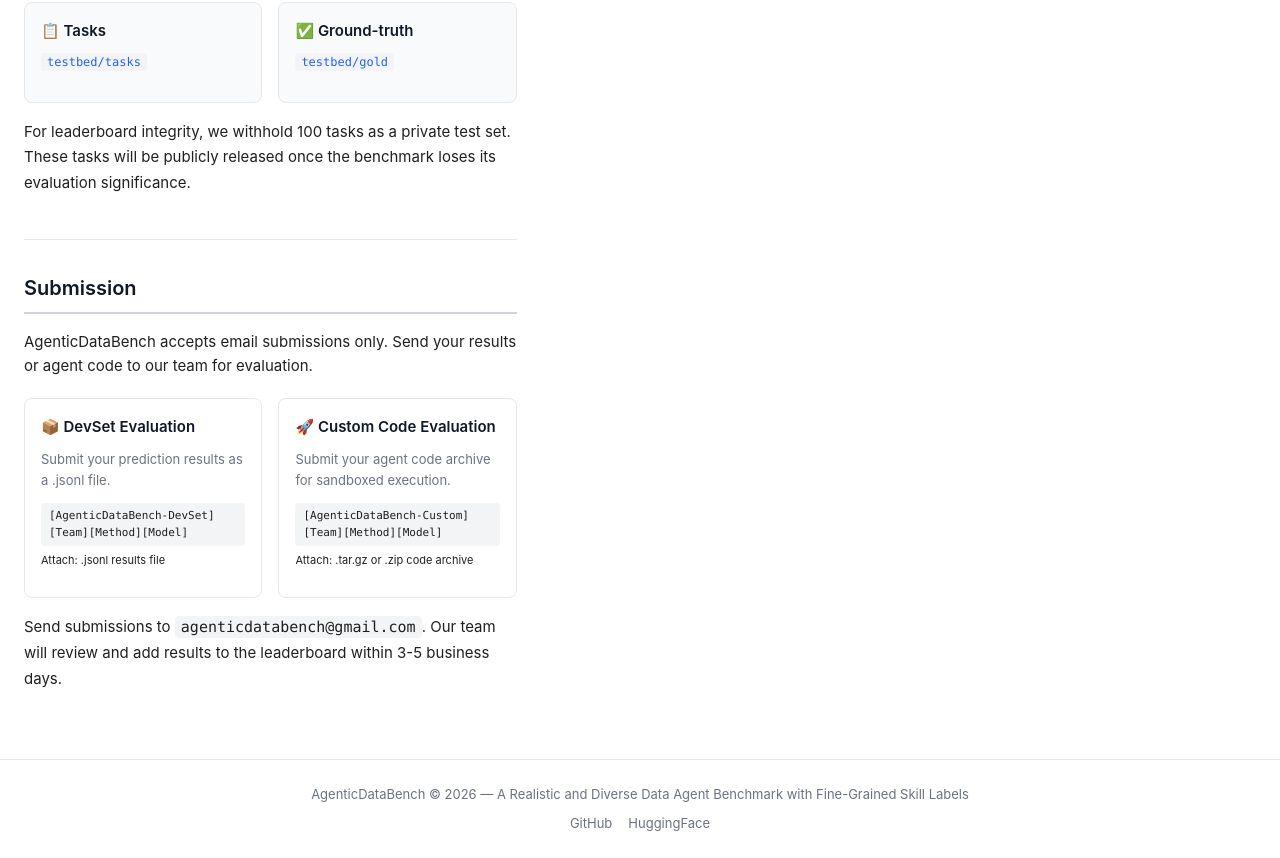
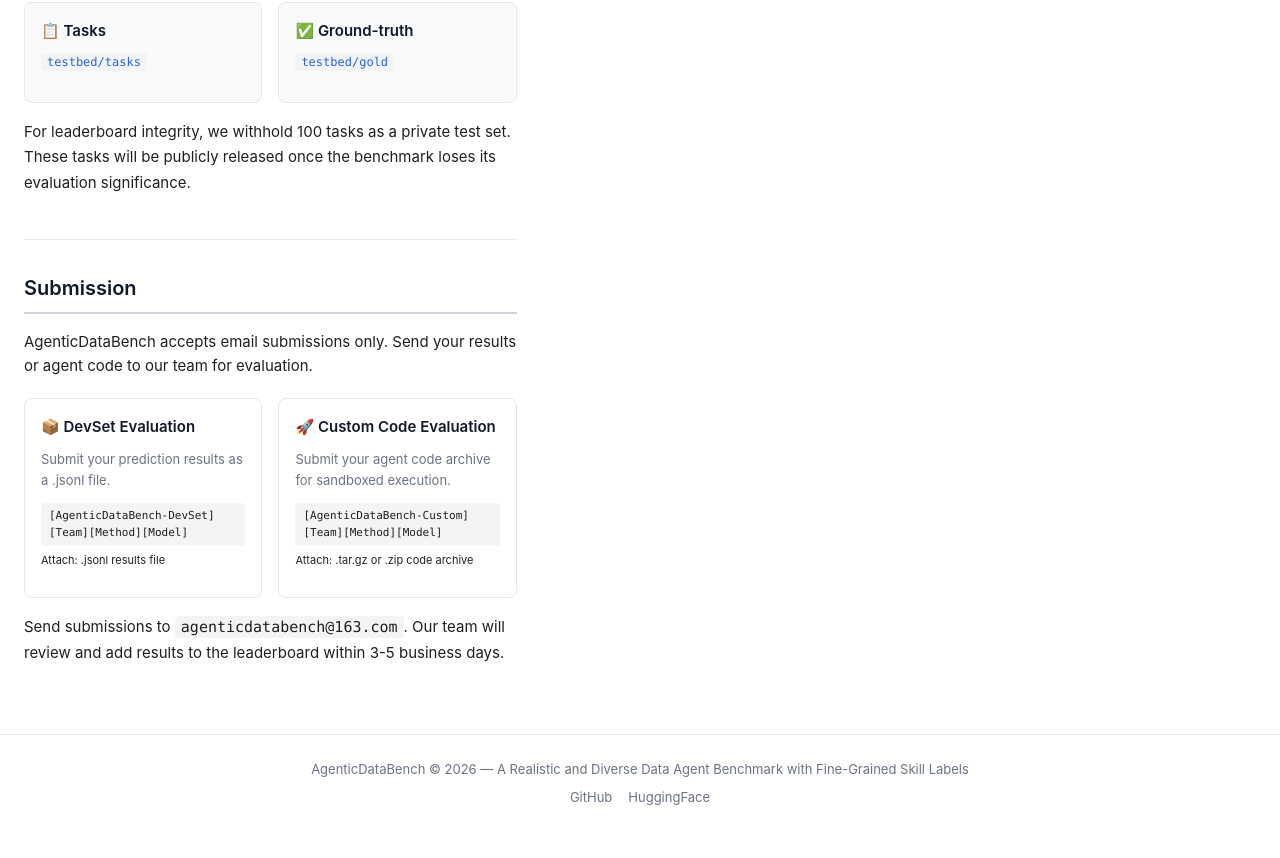
Before and after one commit to AgenticDataBench/AgenticDataBench.github.io, a Vue app: page /#/ in a window 1280 px wide. Shown: the part 1184-2042 px from the top of the page. After the commit the page ends 2016 px from the top, so only its background shows below. Built offline with nearby package versions, Linux system fonts and the light colour scheme.

Commit message:
chore: update contact email to agenticdatabench@163.com
Co-Authored-By: Claude Opus 4.7 <noreply@anthropic.com>

```diff
--- a/src/views/Home.vue
+++ b/src/views/Home.vue
@@ -101,7 +101,7 @@
         <p class="section-body">
           To mitigate data leakage, ground-truth labels and test cases are not publicly released.
           To request access to the evaluation ground truth, please email
-          <code>agenticdatabench@gmail.com</code> with the tag <strong>[AgenticDataBench GT]</strong> in the subject line.
+          <code>agenticdatabench@163.com</code> with the tag <strong>[AgenticDataBench GT]</strong> in the subject line.
         </p>
       </section>
 
@@ -161,7 +161,7 @@
           </div>
         </div>
         <p class="section-body" style="margin-top: 16px;">
-          Send submissions to <code>agenticdatabench@gmail.com</code>.
+          Send submissions to <code>agenticdatabench@163.com</code>.
           Our team will review and add results to the leaderboard within 3-5 business days.
         </p>
       </section>
```
